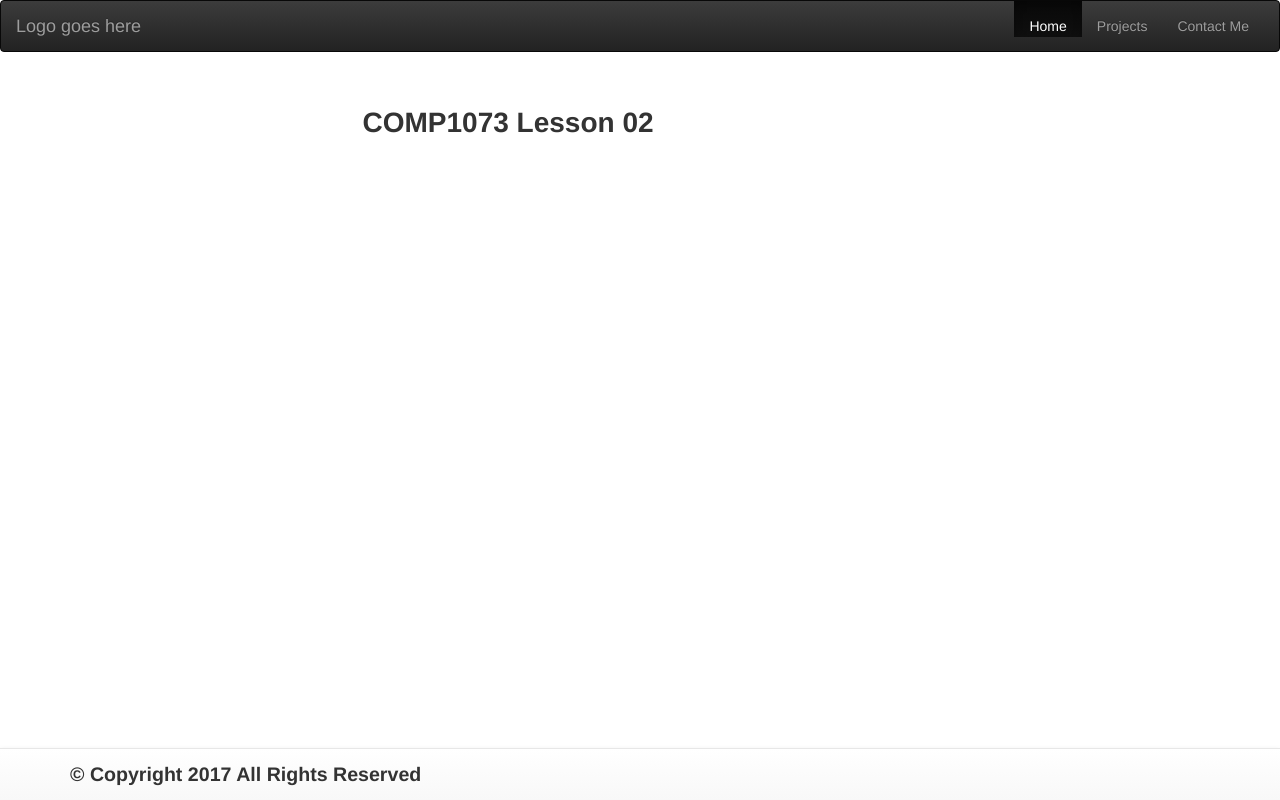
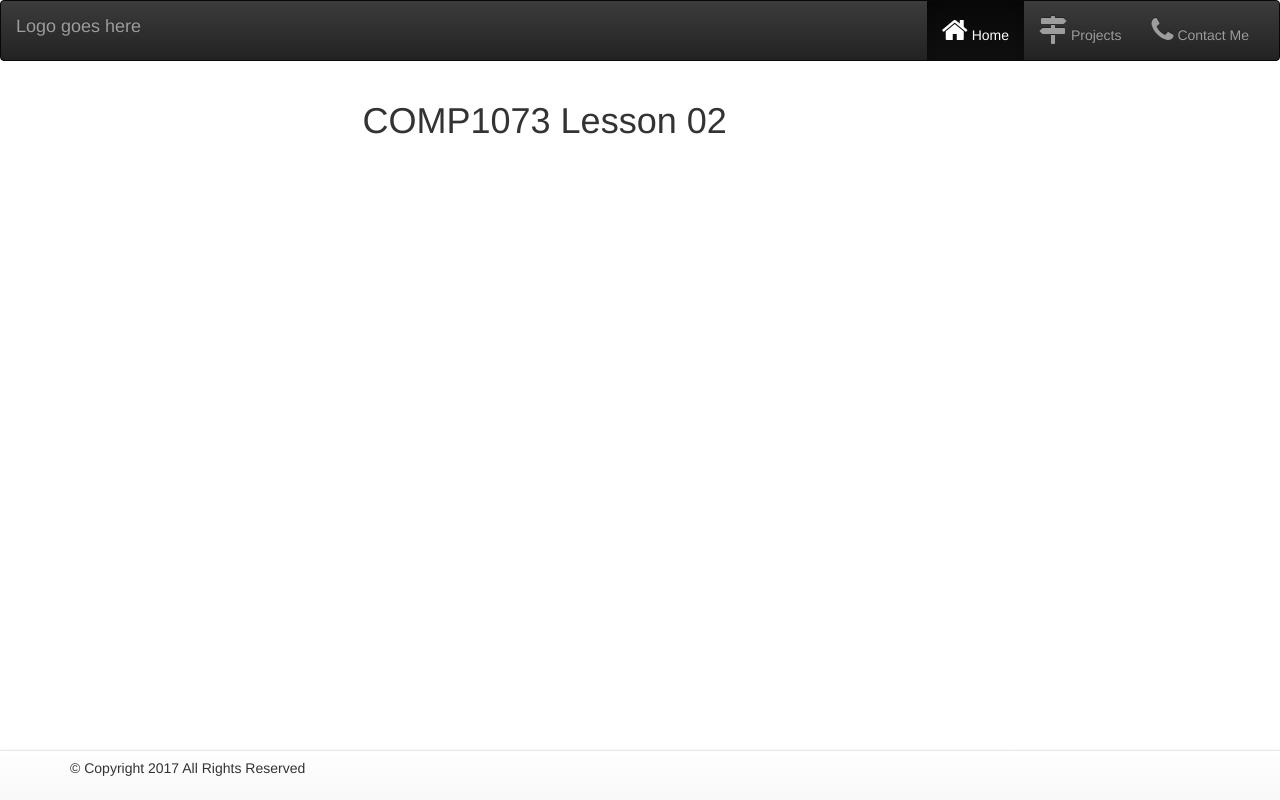
Before and after one commit to ThunderBird007/COMP1073-Winter2017-Lesson02, a website: page index.html in a window 1280 px wide. Drawn offline with Linux system fonts and the light colour scheme.

Commit message:
added font-awesome icons

```diff
--- a/Content/app.css
+++ b/Content/app.css
@@ -4,6 +4,7 @@ body {
     padding-bottom: 70px;
 }
 
+/*
 h1,h2,h3,h4,h5,h6 {
     font-weight: bold;
 }
@@ -113,3 +114,4 @@ h6 {
 }
 
 }
+*/
--- a/index.html
+++ b/index.html
@@ -35,9 +35,9 @@
     <!-- Collect the nav links, forms, and other content for toggling -->
     <div class="collapse navbar-collapse" id="bs-example-navbar-collapse-1">
       <ul class="nav navbar-nav navbar-right">
-        <li class="active"><a href="index.html">Home</a></li>
-        <li><a href="projects.html">Projects</a></li>
-        <li><a href="contact.html">Contact Me</a></li>
+        <li class="active"><a href="index.html"><i class="fa fa-home fa-2x"></i> Home</a></li>
+        <li><a href="projects.html"><i class="fa fa-map-signs fa-2x"></i> Projects</a></li>
+        <li><a href="contact.html"><i class="fa fa-phone  fa-2x"></i> Contact Me</a></li>
       </ul>
     </div><!-- /.navbar-collapse -->
   </div><!-- /.container-fluid -->
@@ -53,28 +53,10 @@
        </div>
     </div>
     </div>
-   <!--
-       <div class="wrapper">
-       <main class="mainContent">
-           <article>
-               <h1 id="main-heading">Main Heading</h1>
-               <p>Lorem ipsum dolor sit amet, consectetur adipisicing elit.
-                   Sapiente rem non pariatur cum neque et mollitia architecto quo,
-                   aspernatur, velit est similique consequuntur dolor nesciunt sapiente
-                   voluptatibus, illo. Numquam fugiat, consequatur?</p>
-           </article>
-           <article>
-               <h2>Secondary Heading</h2>
-               <p>ipsam asperiores magnam distinctio hic molestiae,
-                   est nam nisi beatae eaque! Eum veniam, libero fuga obcaecati?</p>
-           </article>
-       </main>
-   </div>
-   -->
 
     <nav class="navbar navbar-default navbar-fixed-bottom">
     <div class="container">
-        <h4>&copy; Copyright 2017 All Rights Reserved</h4>
+        <h5>&copy; Copyright 2017 All Rights Reserved</h5>
     </div>
     </nav>
 
```
